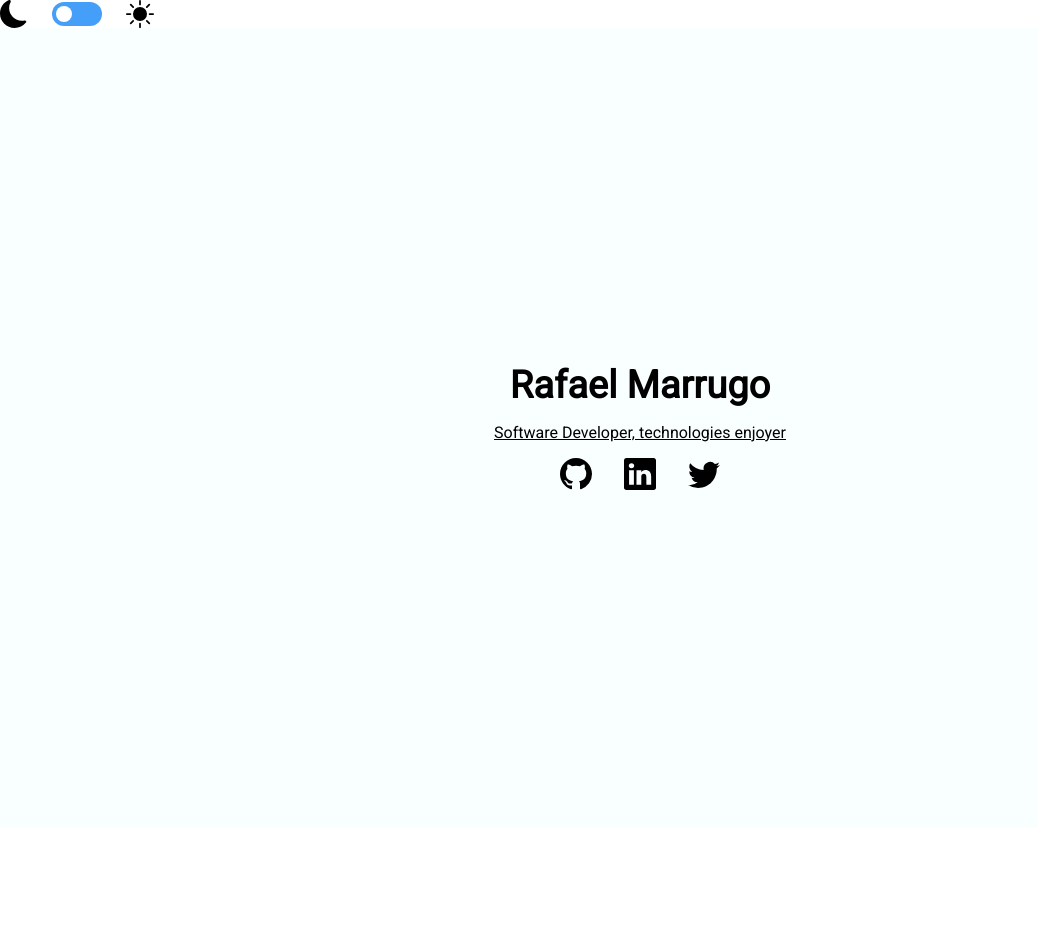
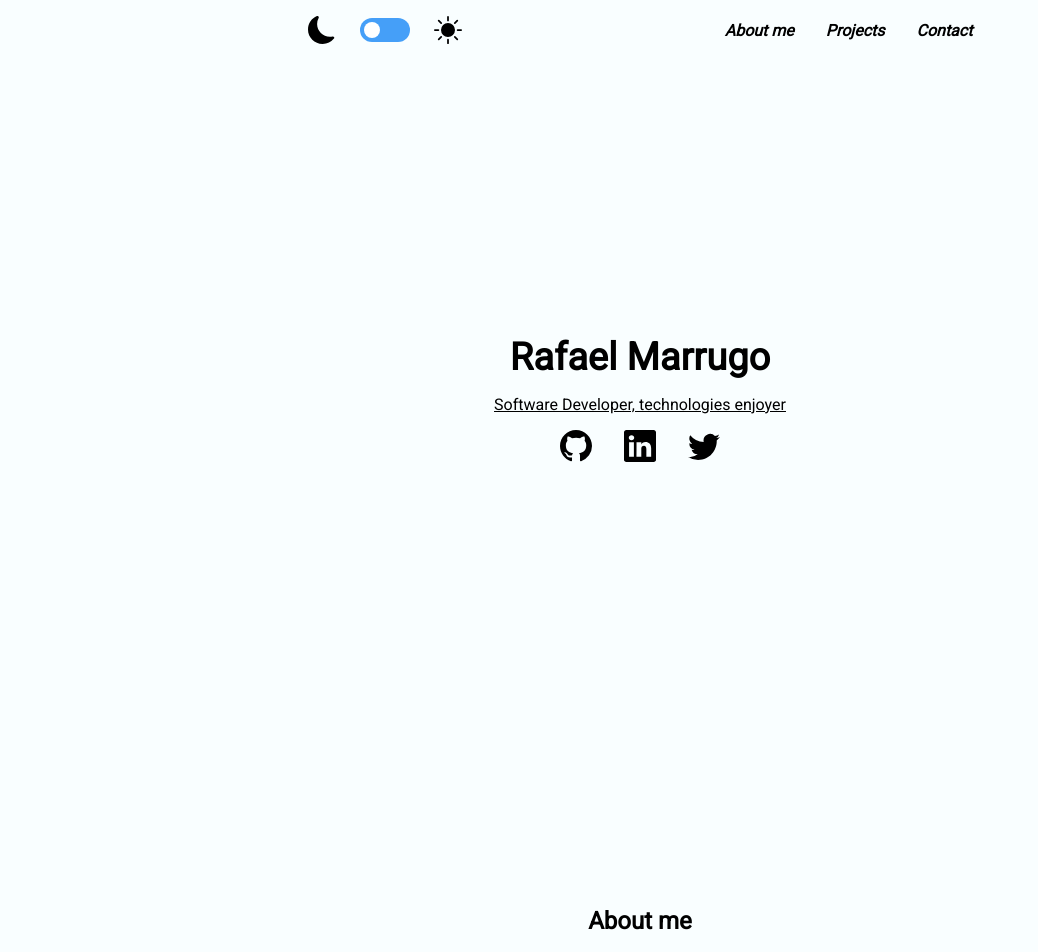
Before and after one commit to GalassoX/portafolio, a React (Create React App) app: page / in a window 1280 px wide. Shown: the top 952 px of the page, without its empty margins (0-1038 px from the left). Before the commit the page ends 828 px from the top, so only its background shows below. Built offline with nearby package versions, Linux system fonts and the light colour scheme.

Commit message:
add: css colors variables, app body

```diff
--- a/src/App.js
+++ b/src/App.js
@@ -1,12 +1,13 @@
-
+import About from './components/About/About';
 import Home from './components/Home/Home';
-import ChangeMode from './components/ChangeMode/ChangeMode';
+import NavBar from './components/NavBar/NavBar';
 
 function App() {
     return (
         <>
-            <ChangeMode />
+            <NavBar />
             <Home />
+            <About />
             {/* About me
             Projects
             Contact */}
--- a/src/index.css
+++ b/src/index.css
@@ -3,11 +3,13 @@
 :root {
     --bg-color: rgb(249, 254, 255);
     --font-color: black;
+    --box-color: rgb(243, 215, 33);
 }
 
 [data-theme='dark'] {
     --bg-color: rgb(29, 34, 45);
     --font-color: aliceblue;
+    --box-color: rgb(69, 159, 248);
 }
 
 * {
@@ -27,3 +29,7 @@ code {
     font-family: source-code-pro, Menlo, Monaco, Consolas, 'Courier New',
         monospace;
 }
+
+a {
+    text-decoration: none;
+}
```
